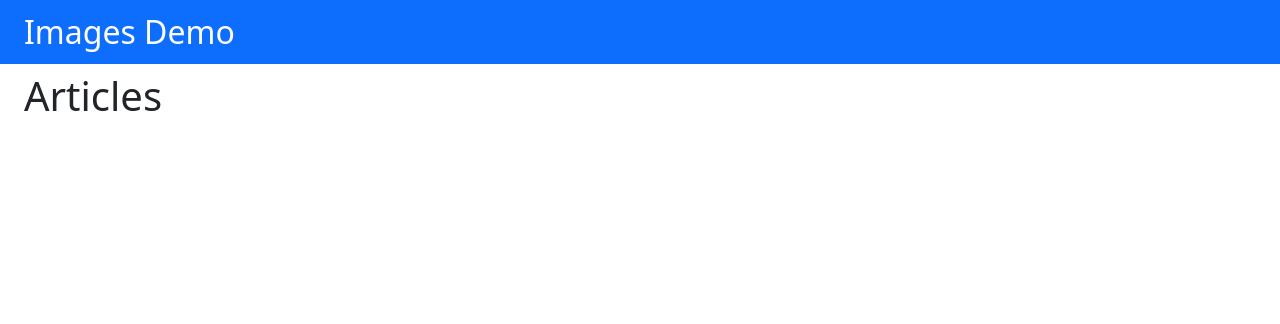
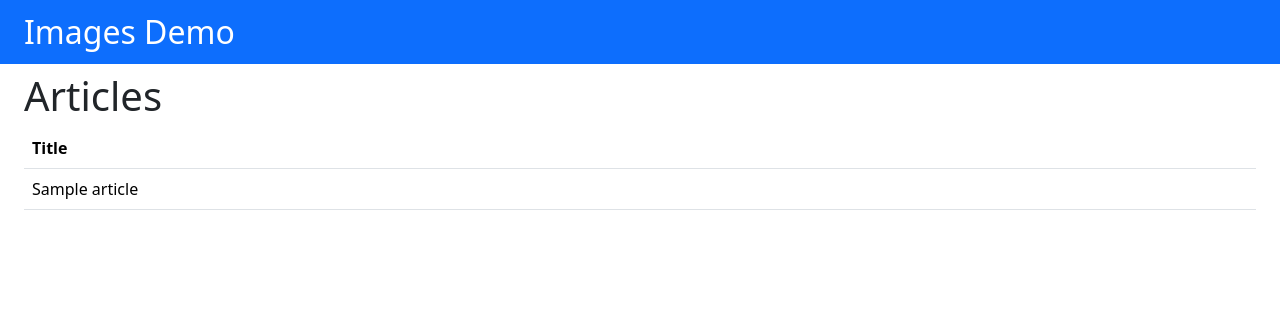
Before and after one commit to ian-wt-blog-examples/django-article-images, a Django app: page / in a window 1280 px wide. Shown: the top 324 px of the page. Run offline with Django 4.2, Linux system fonts and the light colour scheme; tables that the repository leaves empty hold one stand-in row (values such as "Sample post"); parts of the project's set-up code (start-up, migrations or seed data) failed here and were passed over.

Commit message:
add basic article list template

```diff
--- a/demo/templates/demo/article-list.html
+++ b/demo/templates/demo/article-list.html
@@ -1,5 +1,24 @@
 {% extends 'base.html' %}
 
 {% block content %}
-<h1>Articles</h1>
+<h1 class="mb-2">Articles</h1>
+
+{% if object_list %}
+<table class="table table-hover">
+  <thead>
+  <tr>
+    <th>Title</th>
+  </tr>
+  </thead>
+  <tbody>
+  {% for item in object_list %}
+  <tr>
+    <td>{{ item }}</td>
+  </tr>
+  {% endfor %}
+  </tbody>
+</table>
+{% else %}
+<p>No articles. Add and modify articles in <a href="/admin/">admin.</a></p>
+{% endif %}
 {% endblock %}
```
